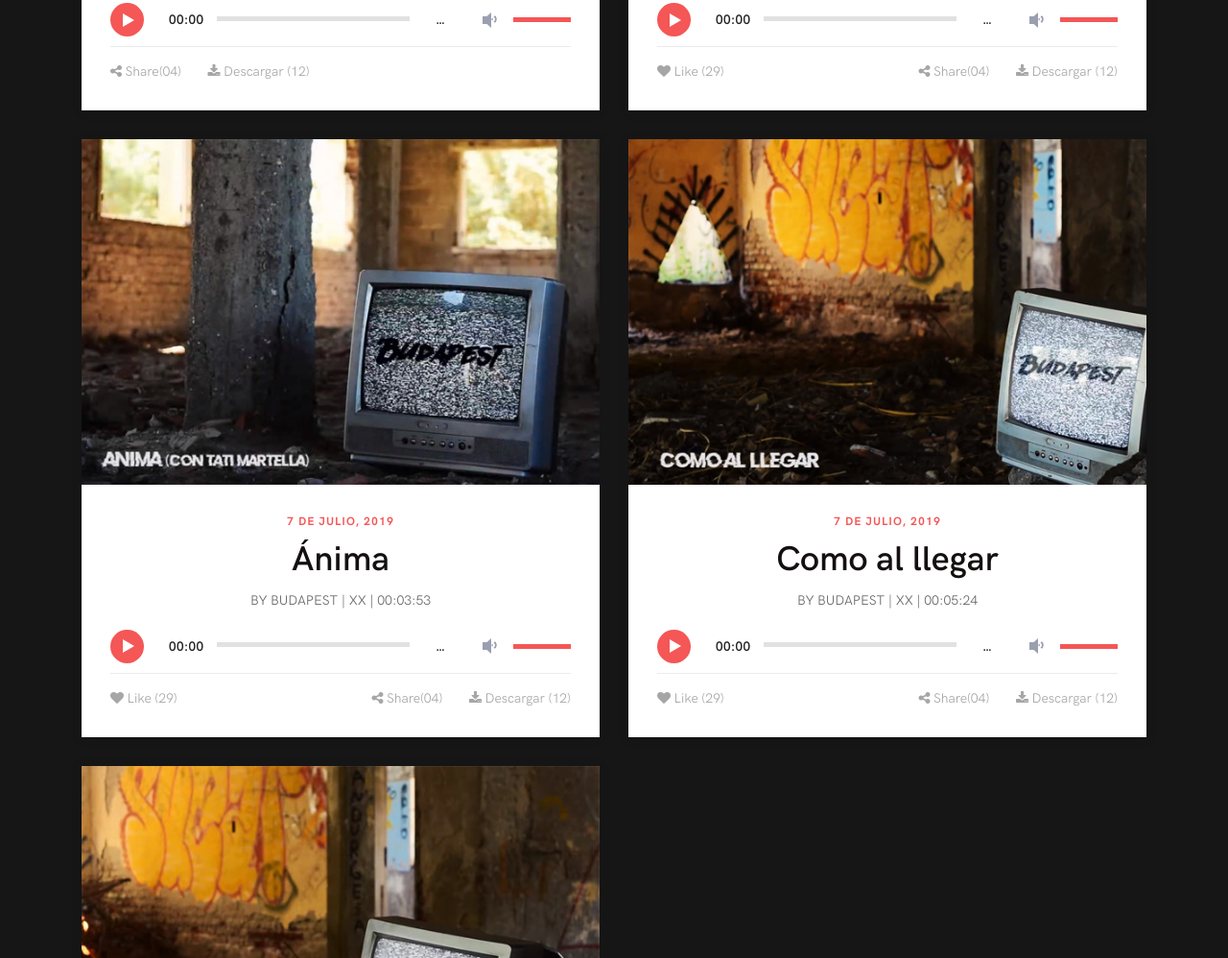
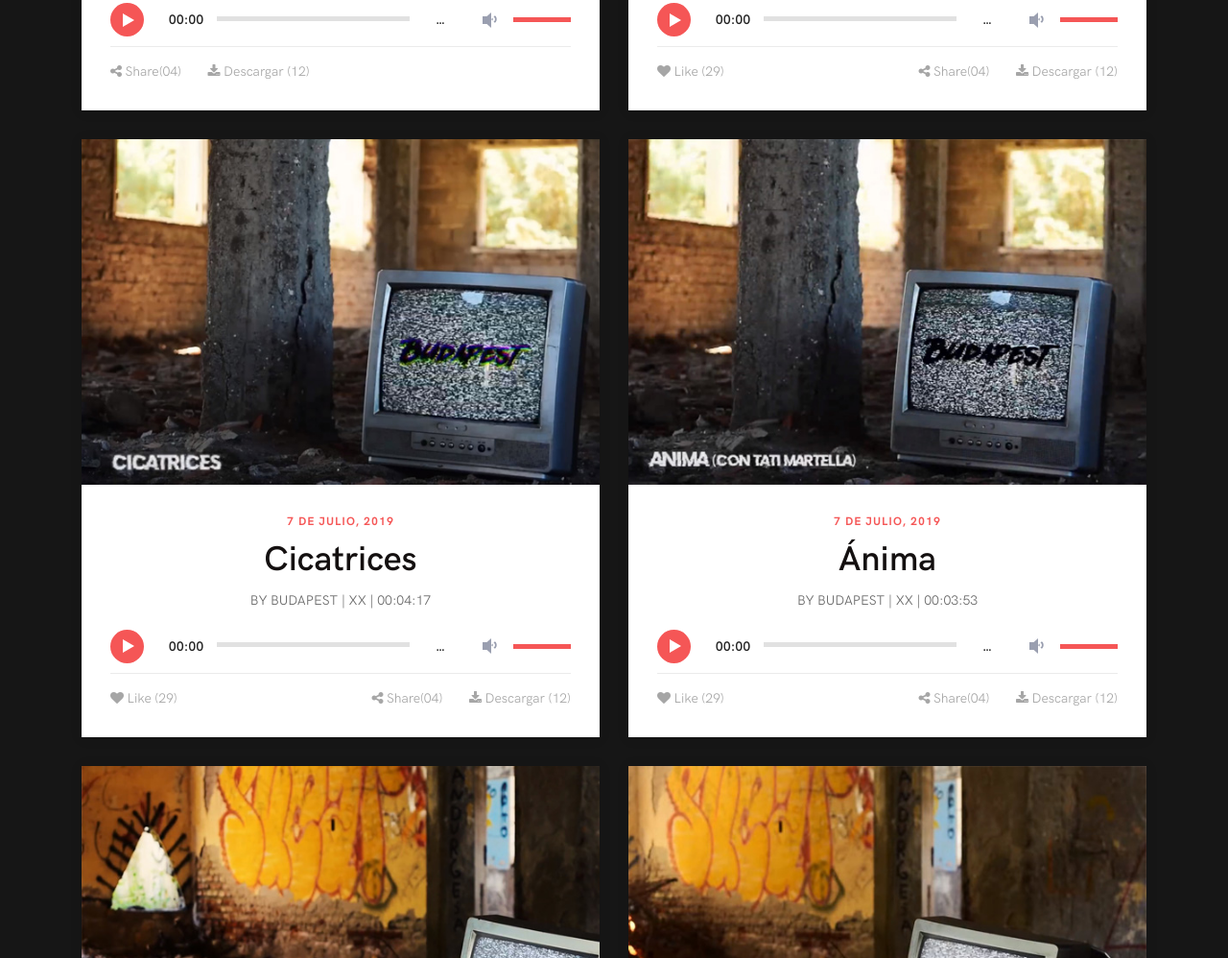
Before and after one commit to Budapestweb/buda, a website: page index.html in a window 1280 px wide. Shown: the part 2378-3376 px from the top of the page at 96% size. Drawn offline with nearby package versions, Linux system fonts and the light colour scheme.

Commit message:
Update index.html

```diff
--- a/index.html
+++ b/index.html
@@ -430,6 +430,36 @@
 
 		<!-- Aca viene cicatrices -->
 
+		<div class="col-12 col-md-6 single_gallery_item entre wow fadeInUp" data-wow-delay="0.2s">
+          <!-- Welcome Music Area -->
+          <div class="poca-music-area style-2 d-flex align-items-center flex-wrap">
+            <div class="poca-music-thumbnail">
+              <img src="./img/portadacicatrices.jpg" alt="">
+            </div>
+            <div class="poca-music-content text-center">
+              <span class="music-published-date mb-2">7 de Julio, 2019</span>
+              <h2>Cicatrices</h2>
+              <div class="music-meta-data">
+                <p>By <a href="#" class="music-author">BUDAPEST</a> | <a href="#" class="music-catagory">XX</a> | <a href="#" class="music-duration">00:04:17</a></p>
+              </div>
+              <!-- Music Player -->
+              <div class="poca-music-player">
+                <audio preload="auto" controls>
+                  <source src="canciones/cicatrices.mp3">
+                </audio>
+              </div>
+              <!-- Likes, Share & Download -->
+              <div class="likes-share-download d-flex align-items-center justify-content-between">
+                <a href="#"><i class="fa fa-heart" aria-hidden="true"></i> Like (29)</a>
+                <div>
+                  <a href="#" class="mr-4"><i class="fa fa-share-alt" aria-hidden="true"></i> Share(04)</a>
+                  <a href="canciones/cicatrices.mp3" download="cicatrices.mp3"><i class="fa fa-download" aria-hidden="true"></i> Descargar (12)</a>
+                </div>
+              </div>
+            </div>
+          </div>
+        </div>
+
 
 		<div class="col-12 col-md-6 single_gallery_item entre wow fadeInUp" data-wow-delay="0.2s">
           <!-- Welcome Music Area -->
```
